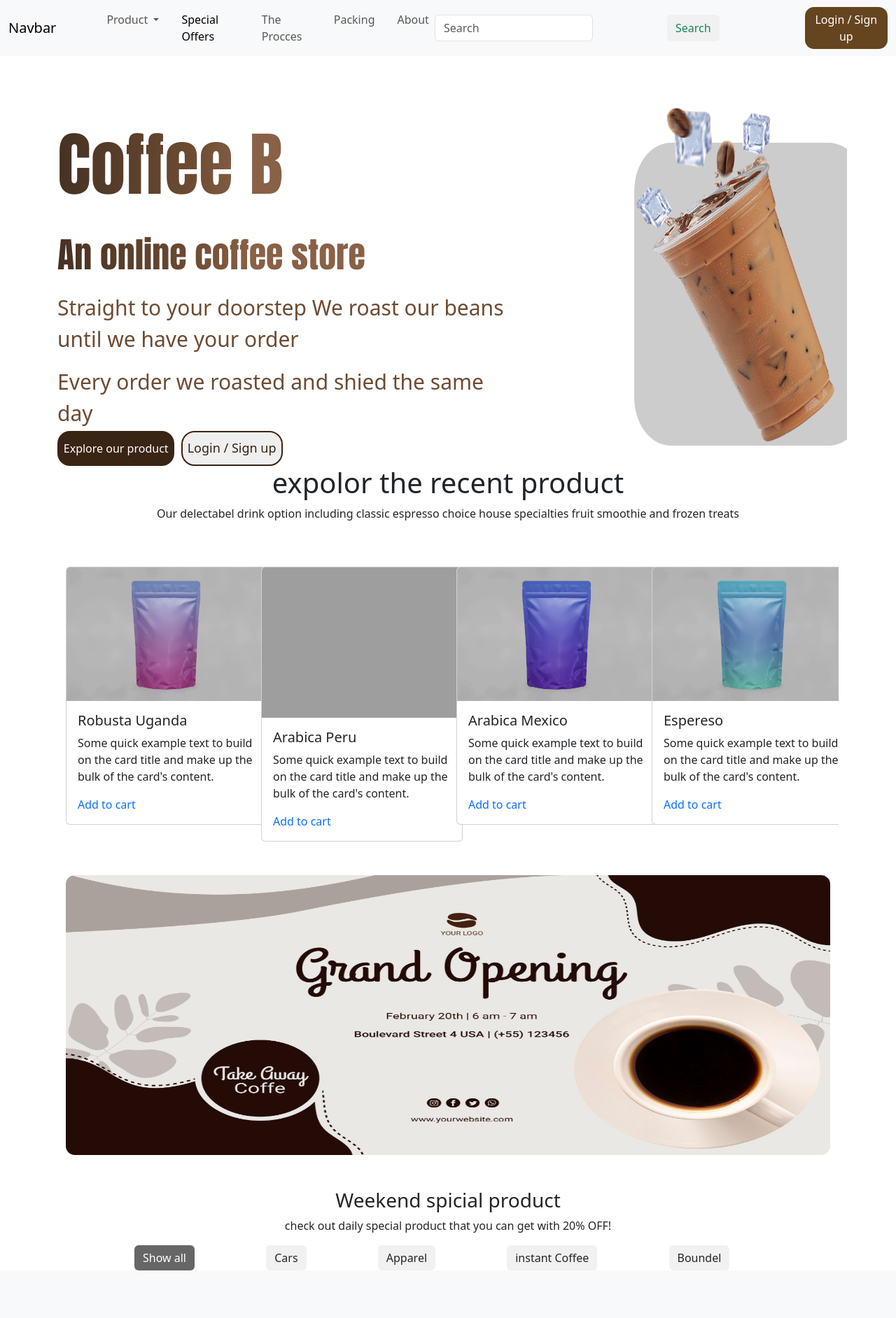
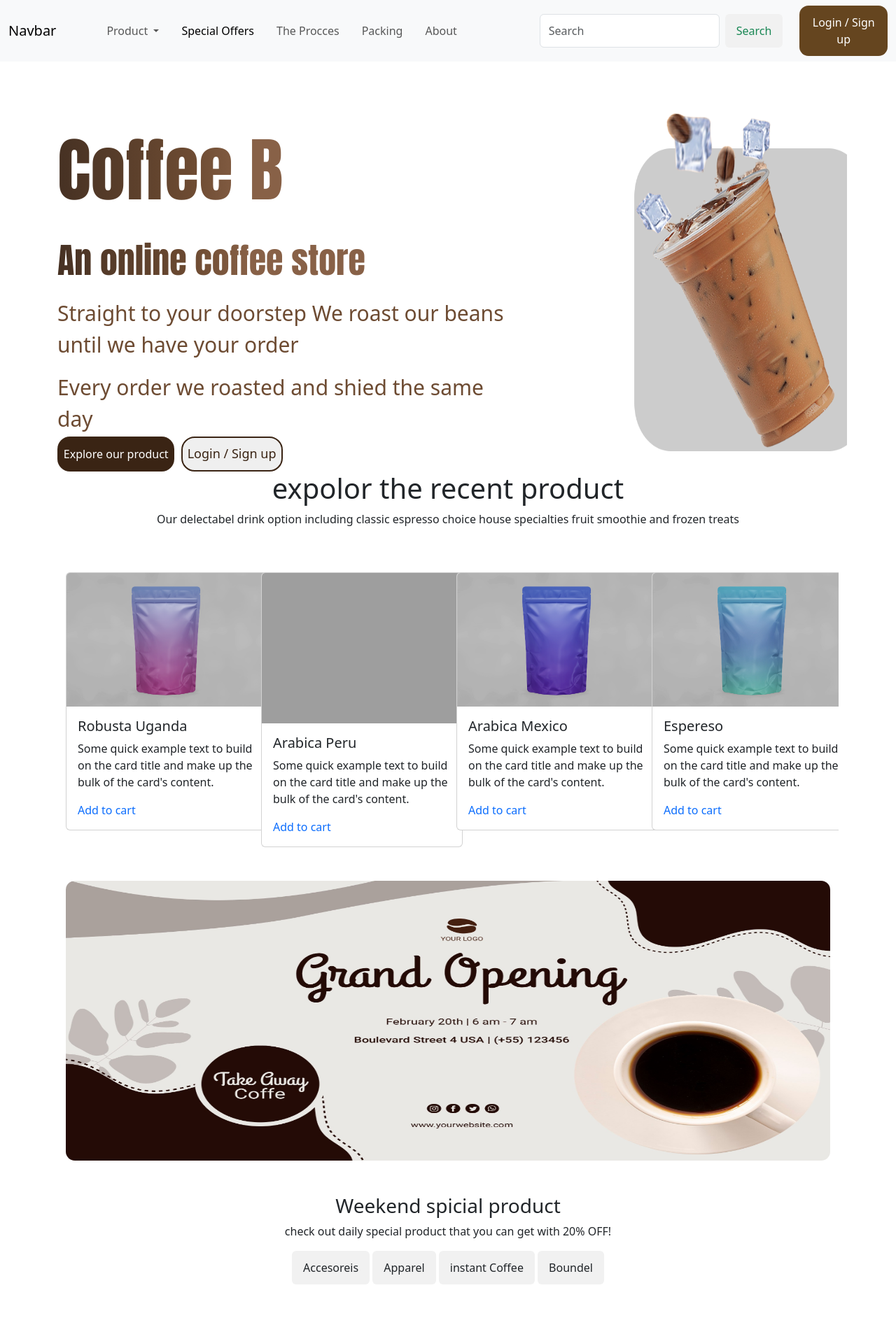
Before and after one commit to amarezZam/Real-Web, a PHP site: page / in a window 1280 px wide. Shown: the whole page at 70% size. Before the commit the page ends 1816 px from the top, so only its background shows below. Run offline with PHP 8.4, Linux system fonts and the light colour scheme; grey boxes are pictures that could not be loaded.

Commit message:
update
update category box fillter

```diff
--- a/Style/Styles.css
+++ b/Style/Styles.css
@@ -67,31 +67,36 @@
 }
 .container {
   overflow: hidden;
+
 }
 
 .filterDiv {
-  background-color: #2196F3;
+  background-color: #a9c1d4;
   color: #ffffff;
-  width: 100px;
-  line-height: 100px;
+  width: 240px;
+  height: 280px;
+  line-height: 150px;
+  display: block;
+  justify-content: center;
   text-align: center;
-  margin: 2px;
+  margin: 29px;
   display: none; /* Hidden by default */
 }
 
 /* The "show" class is added to the filtered elements */
 .show {
   display: block;
+
 }
 
 /* Style the buttons */
 .btn {
   border: none;
   outline: none;
-  /* padding: 12px 16px; */
+  padding: 12px 16px;
   background-color: #f1f1f1;
   cursor: pointer;
-  margin-left: 98px;
+
 }
 
 /* Add a light grey background on mouse-over */
@@ -104,3 +109,10 @@
   background-color: #666;
   color: white;
 }
+#myBtnContainer{
+  display: block;
+  justify-content: center;
+  text-align: center;
+
+
+}
--- a/index.html
+++ b/index.html
@@ -119,28 +119,31 @@
 			</div>
 			<!-- Control buttons -->
 <div id="myBtnContainer">
-	<button class="btn active" onclick="filterSelection('all')"> Show all</button>
-	<button class="btn" onclick="filterSelection('Accesoreis')"> Cars</button>
+
+	<button class="btn" onclick="filterSelection('Accesoreis')">Accesoreis </button>
 	<button class="btn" onclick="filterSelection('Apparel')">Apparel</button>
 	<button class="btn" onclick="filterSelection('instant Coffee')">instant Coffee</button>
 	<button class="btn" onclick="filterSelection('Boundel')">Boundel</button>
   </div>
 
   <!-- The filterable elements. Note that some have multiple class names (this can be used if they belong to multiple categories) -->
-  <div class="container d-flex justify-content-center tetxt-align-center ">
-	<div class="filterDiv Accesoreis">BMW</div>
-	<div class="filterDiv Apparel">Orange</div>
-	<div class="filterDiv Accesoreis">Volvo</div>
-	<div class="filterDiv Apparel">Red</div>
-	<div class="filterDiv Accesoreis">Ford</div>
-	<div class="filterDiv  Apparel">Blue</div>
-	<div class="filterDiv instant Coffee">Cat</div>
-	<div class="filterDiv instant Coffee">Dog</div>
-	<div class="filterDiv  Boundel ">Melon</div>
-	<div class="filterDiv  Boundel ">Kiwi</div>
-	<div class="filterDiv  Boundel ">Banana</div>
-	<div class="filterDiv Boundel ">Lemon</div>
-	<div class="filterDiv instant Coffee">Cow</div>
+  <div class="container d-flex justify-content-center text-align-center mt-5 ">
+	<div class="filterDiv Accesoreis">Mokoput</div>
+	<div class="filterDiv Accesoreis">French Press</div>
+	<div class="filterDiv Accesoreis">V60</div>
+	<div class="filterDiv Accesoreis">Mini Pereso</div>
+	<div class="filterDiv Apparel">Hoodi</div>
+	<div class="filterDiv Apparel">Clothe</div>
+	<div class="filterDiv  Apparel">T-Shirt</div>
+	<div class="filterDiv instant Coffee">Ecuador Gold</div>
+	<div class="filterDiv instant Coffee">Brazilian Gold</div>
+	<div class="filterDiv instant Coffee">indian Gold</div>
+	<div class="filterDiv instant Coffee">Germany Gold</div>
+	<div class="filterDiv  Boundel ">Temper + Leveler</div>
+	<div class="filterDiv  Boundel ">V60 + Fillter</div>
+	<div class="filterDiv  Boundel ">Nidel + Head Gruop</div>
+	<div class="filterDiv  Boundel ">packscreen + Fanel</div>
+
   </div>
 
 
```
